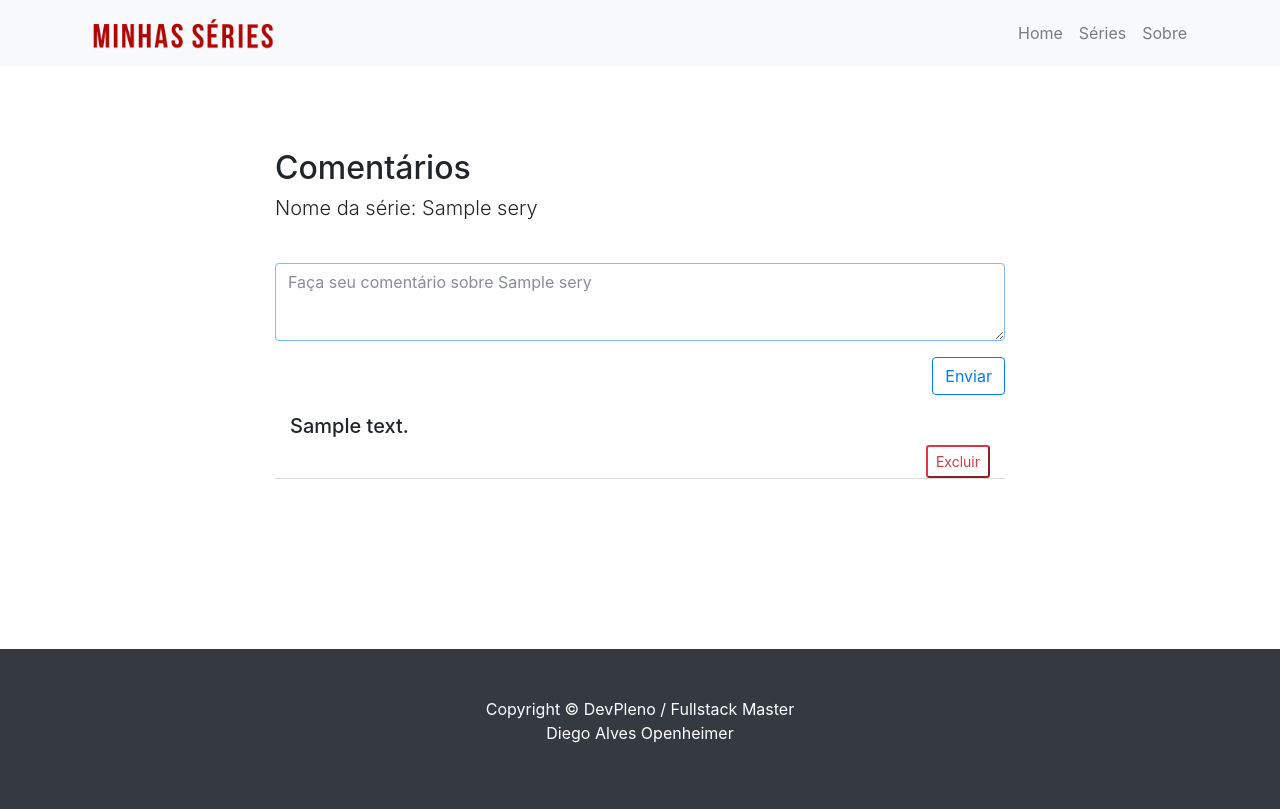
After one commit to DiegoOpenheimer/Node-JS, a Node server app: page /series/info/600000000000000000000001 in a window 1280 px wide. The commit adds this page. Run offline with Node 20, Linux system fonts and the light colour scheme; tables that the repository leaves empty hold one stand-in row (values such as "Sample post"); some libraries are stand-ins or nearby versions.

Commit message:
Criado campo de comentário

```diff
--- a/minhasSeries/controllers/series.js
+++ b/minhasSeries/controllers/series.js
@@ -39,11 +39,38 @@ const editSerie = ({ serie },req, res) => {
     serie.update({ _id: req.params.id }, req.body, (e) => res.redirect('/series'))
 }
 
+const infoOne = async ({ serie }, req, res) => {
+   try {
+    const doc = await serie.findOne({ _id: req.params.id })
+    res.render('serie/info', { serie: doc })
+   } catch (error) {
+       res.send(`<h1>Error ${error.toString()}</h1>`)
+   }
+
+}
+
+const addComments = async ({ serie }, req, res) => {
+    await serie.updateOne({ _id: req.params.id }, {$push : { comments: req.body.comentario }})
+       res.redirect('/series/info/'+ req.params.id)
+
+    //serie.updateOne({ _id: req.params.id }, {$push:{comments: req.body.comentario}}, (err) => res.redirect('/series/info/'+ req.params.id))
+}
+
+const deleteComments = async ({ serie }, req, res) => {
+    const doc = await serie.findOne({ _id: req.params.id })
+    doc.comments.splice(req.params.index, 1)
+
+    await serie.updateOne({ _id: req.params.id }, doc)
+    res.redirect('/series/info/'+ req.params.id)
+}
 
 module.exports = {
     serieIndex,
     serieForm,
     salvarSerie,
     deleteSerie,
-    editSerie
+    editSerie,
+    infoOne,
+    addComments,
+    deleteComments
 }
--- a/minhasSeries/routes/series.js
+++ b/minhasSeries/routes/series.js
@@ -12,5 +12,8 @@ route.get('/nova', serieController.serieForm)
 route.post('/nova', serieController.salvarSerie.bind(null, models))
 route.get('/delete/:id', serieController.deleteSerie.bind(null, models))
 route.post('/edit/:id', serieController.editSerie.bind(null, models))
+route.get('/info/:id', serieController.infoOne.bind(null, models))
+route.post('/info/:id', serieController.addComments.bind(null, models))
+route.post('/info/:id/:index', serieController.deleteComments.bind(null, models))
 
 module.exports = route
--- a/minhasSeries/views/serie/index.ejs
+++ b/minhasSeries/views/serie/index.ejs
@@ -16,7 +16,7 @@
               <tbody>
                 <% series.forEach(content => { %>
                   <tr>
-                    <td><%= content.name %></td>
+                    <td><a class="btn btn-outline-info" href="series/info/<%=content._id%>"><%= content.name %></a></td>
 
                     <% label.forEach(item =>{ %>
                       <% if(content.status === item.id) { %>
--- /dev/null
+++ b/minhasSeries/views/serie/info.ejs
@@ -0,0 +1,49 @@
+<% include ../partials/header %>
+
+<style>
+    .mySettings {
+        clear: both;
+        border-bottom: 1px solid #DFDBDB;
+        margin-bottom: 20px;
+        margin-top: 20px;
+        float: left;
+    }
+    .myForm {
+        float: right;
+    }
+    .comentarios {
+        clear: both;
+        max-height: 400px;
+        overflow: auto;
+    }
+</style>
+
+    <section id="about">
+      <div class="container">
+        <div class="row">
+          <div class="col-lg-8 mx-auto">
+            <h2>Comentários</h2>
+            <p class="lead">Nome da série: <%= serie.name %></p>
+            <form method="post">
+                <div class="form-group">
+                    <label for="campoParaComentario"></label>
+                    <textarea required name="comentario"placeholder="Faça seu comentário sobre <%= serie.name%>"autofocus class="form-control" id="campoParaComentario" rows="3"></textarea>
+                </div>
+                <button class="btn btn-outline-primary float-right" type="submit">Enviar</button>
+            </form>
+           <div class="comentarios">
+            <% serie.comments.forEach((content, index) => { %>
+                <div class="col-sm-12 col-md-12 mySettings">
+                    <h5><%= content%></h5>
+                    <form class="myForm" method="post" action="/series/info/<%=serie._id%>/<%=index%>">
+                        <button class="btn-sm btn-outline-danger" type="submit">Excluir</button>
+                    </form>
+                </div>
+            <% }) %>
+          </div>
+          </div>
+        </div>
+      </div>
+    </section>
+
+<% include ../partials/footer %>
```
